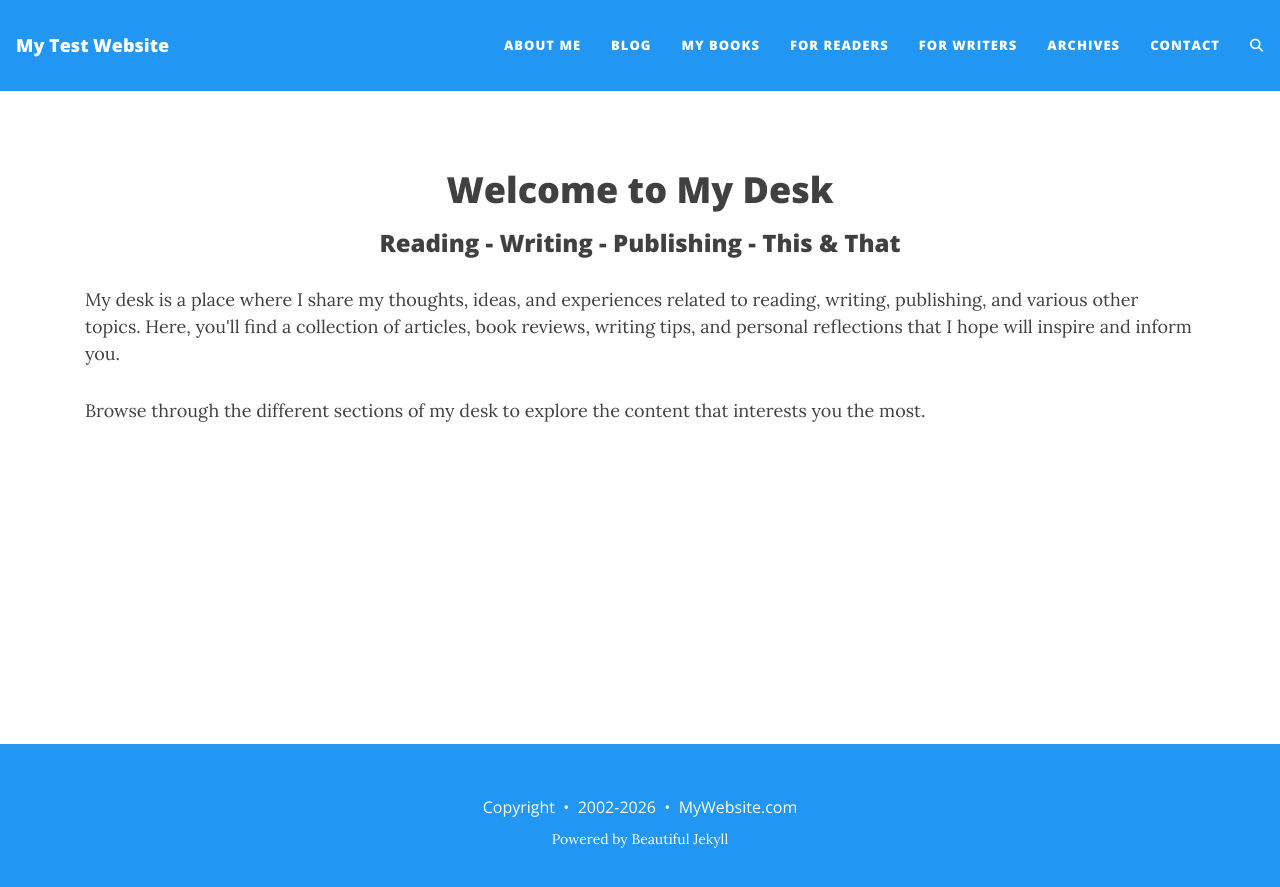
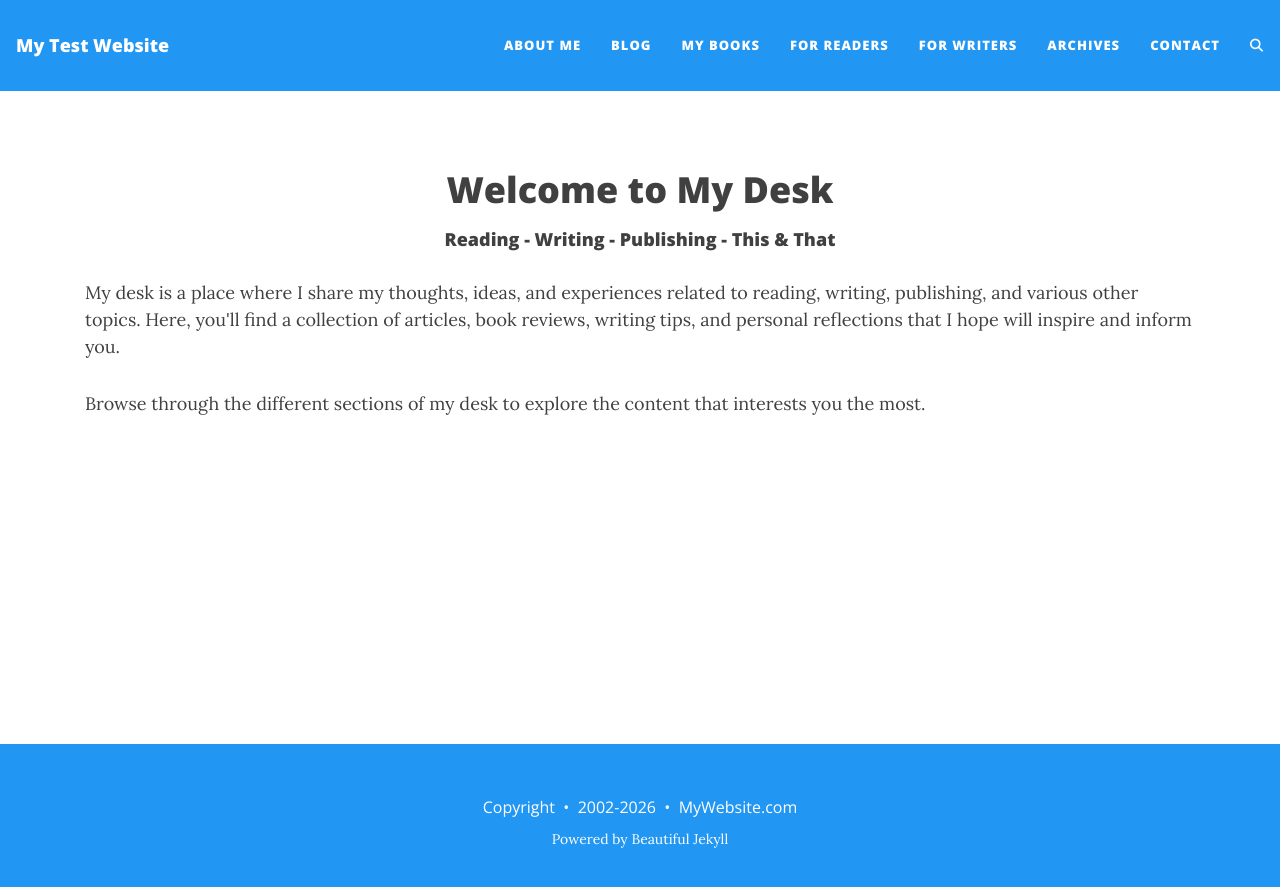
Before and after one commit to jd31122025-design/myblog, a Jekyll site: the page built from index.html, in a window 1280 px wide. Shown: the top 887 px of the page. Built offline with Jekyll 4.4.1, drawn with Linux system fonts in a browser that asks for light colours; comment, search, counter and statistics services are not loaded.

Commit message:
Update index.html

```diff
--- a/index.html
+++ b/index.html
@@ -4,7 +4,7 @@ title: Welcome
 subtitle: Reading - Writing - Publishing - This & That
 ---
 <h1 style="text-align: center;">Welcome to My Desk</h1>
-<h3 style="text-align: center;">Reading - Writing - Publishing - This & That</h3>
+<h4 style="text-align: center;">Reading - Writing - Publishing - This & That</h4>
 
 <p>My desk is a place where I share my thoughts, ideas, and experiences related to reading, writing, publishing,
 and various other topics. Here, you'll find a collection of articles, book reviews, writing tips, and personal
```
